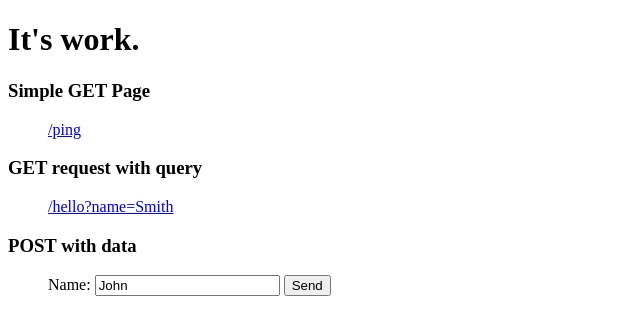
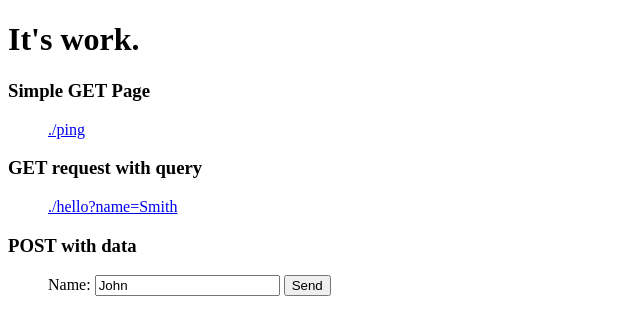
Before and after one commit to MKGaru/service-worker-middle, a plain HTML site: page index.html in a window 1280 px wide. Shown: the full height of the page, 0-640 px from the left. Drawn offline with Linux system fonts and the light colour scheme.

Commit message:
support child dir

```diff
--- a/index.html
+++ b/index.html
@@ -11,14 +11,14 @@
     <h1>It's work.</h1>
     <dl>
       <dt><h3>Simple GET Page</h3></dt>
-      <dd><a href="/ping">/ping</a></dd>
+      <dd><a href="./ping">./ping</a></dd>
 
       <dt><h3>GET request with query</h3></dt>
-      <dd><a href="/hello?name=Smith">/hello?name=Smith</a></dd>
+      <dd><a href="./hello?name=Smith">./hello?name=Smith</a></dd>
 
       <dt><h3>POST with data</h3></dt>
       <dd>
-          <form method="post" action="/hello">
+          <form method="post" action="./hello">
               <label>Name: <input type="text" name="name" value="John"></label>
               <button>Send</button>
           </form>
--- a/service.js
+++ b/service.js
@@ -30,7 +30,8 @@
 self.registration.update();
 self.addEventListener('fetch', (event) => {
     // if request url has not '.' then response from this service.
-    const path = event.request.url.match(/\/\/[^\/]*\/([^?]*)/)[1] || '';
+    const scope = location.pathname.match(/(.*)\/[^/]*$/)[1];
+    const path = (event.request.url.match(/\/\/[^\/]*\/([^?]*)/)[1] || '').from(scope.length);
     if (path.includes('.'))
         return; // or response from cache.
     if (!path)
```
